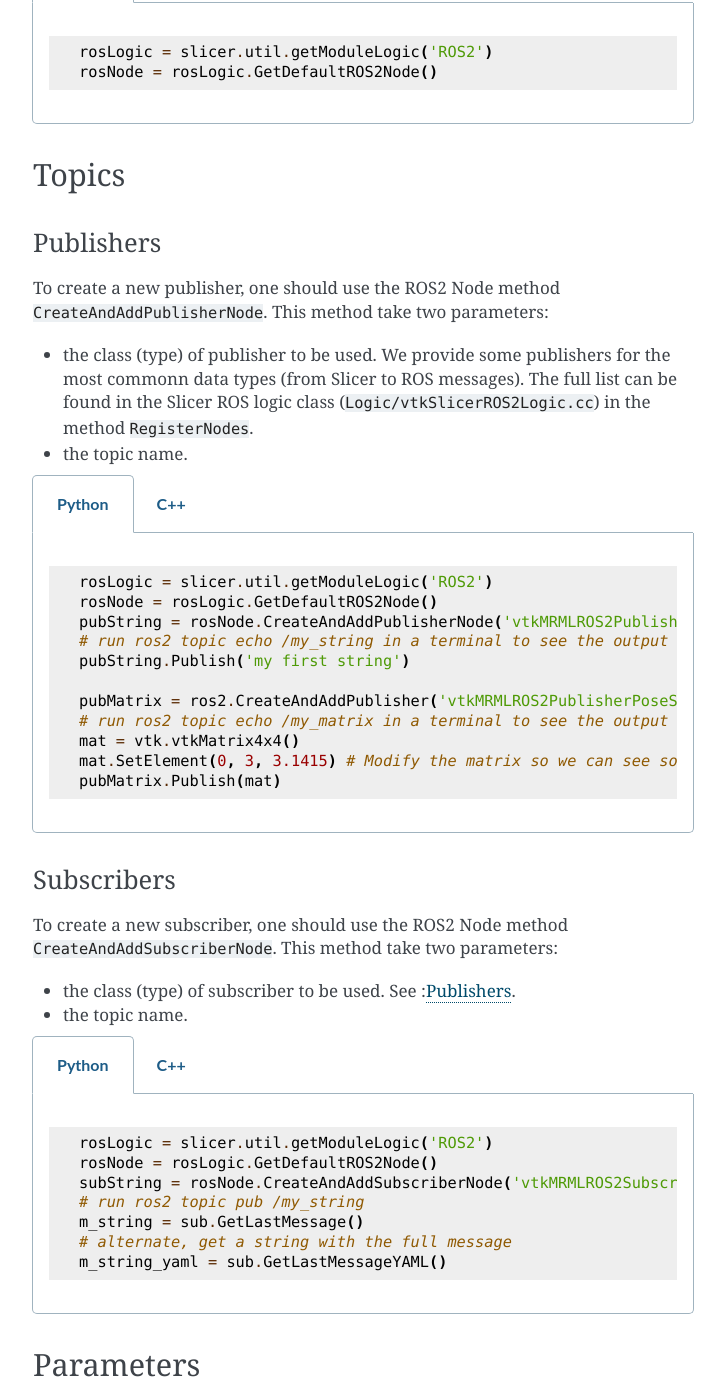
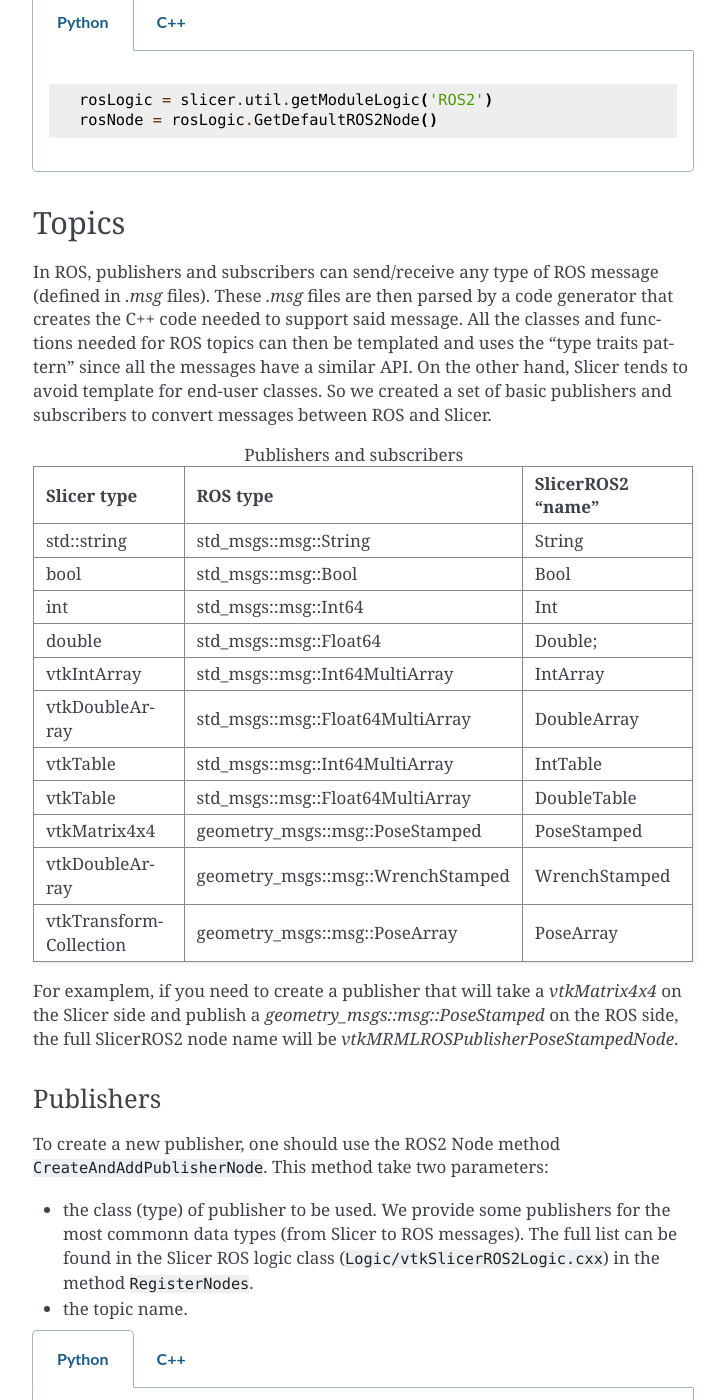
Before and after one commit to rosmed/slicer_ros2_module, a Sphinx documentation site: the page built from docs/pages/mrml-ros-nodes.rst, in a window 1280 px wide and 1400 px high, scrolled down 2328 px. Shown: the whole window, without its empty margins (387-1112 px from the left). Built offline with Sphinx 7.4.7, drawn with Linux system fonts in a browser that asks for light colours; some of the changed text lies outside the part shown.

Commit message:
doc: work in progress

```diff
--- a/docs/pages/mrml-ros-nodes.rst
+++ b/docs/pages/mrml-ros-nodes.rst
@@ -8,6 +8,10 @@ broadcast, Tf2 lookup or parameter client) are all encapsulated as
 Slicer MRML nodes, i.e. derived from the class ``vtkMRMLNode`` and
 added to the MRML Scene.  This allows to leverage some of the Slicer
 features:
+
+* Using Slicer node observer pattern to trigger user code when a new
+  ROS message has been received (subscribers, parameters or Tf2
+  lookups).
 
 * Data visualization using the MRML scene.
 
@@ -170,6 +174,61 @@ To retrieve the default ROS node:
 Topics
 ======
 
+In ROS, publishers and subscribers can send/receive any type of ROS
+message (defined in `.msg` files).  These `.msg` files are then parsed
+by a code generator that creates the C++ code needed to support said
+message.  All the classes and functions needed for ROS topics can then
+be templated and uses the "type traits pattern" since all the messages
+have a similar API.  On the other hand, Slicer tends to avoid template
+for end-user classes.  So we created a set of basic publishers and
+subscribers to convert messages between ROS and Slicer.
+
+.. list-table:: Publishers and subscribers
+   :widths: 30 40 30
+   :header-rows: 1
+
+   * - Slicer type
+     - ROS type
+     - SlicerROS2 "name"
+   * - std::string
+     - std_msgs::msg::String
+     - String
+   * - bool
+     - std_msgs::msg::Bool
+     - Bool
+   * - int
+     - std_msgs::msg::Int64
+     - Int
+   * - double
+     - std_msgs::msg::Float64
+     - Double;
+   * - vtkIntArray
+     - std_msgs::msg::Int64MultiArray
+     - IntArray
+   * - vtkDoubleArray
+     - std_msgs::msg::Float64MultiArray
+     - DoubleArray
+   * - vtkTable
+     - std_msgs::msg::Int64MultiArray
+     - IntTable
+   * - vtkTable
+     - std_msgs::msg::Float64MultiArray
+     - DoubleTable
+   * - vtkMatrix4x4
+     - geometry_msgs::msg::PoseStamped
+     - PoseStamped
+   * - vtkDoubleArray
+     - geometry_msgs::msg::WrenchStamped
+     - WrenchStamped
+   * - vtkTransformCollection
+     - geometry_msgs::msg::PoseArray
+     - PoseArray
+
+For examplem, if you need to create a publisher that will take a
+`vtkMatrix4x4` on the Slicer side and publish a
+`geometry_msgs::msg::PoseStamped` on the ROS side, the full SlicerROS2
+node name will be `vtkMRMLROSPublisherPoseStampedNode`.
+
 .. _publishers:
 
 Publishers
@@ -181,7 +240,7 @@ To create a new publisher, one should use the ROS2 Node method
 * the class (type) of publisher to be used.  We provide some
   publishers for the most commonn data types (from Slicer to ROS
   messages).  The full list can be found in the Slicer ROS logic class
-  (``Logic/vtkSlicerROS2Logic.cc``) in the method ``RegisterNodes``.
+  (``Logic/vtkSlicerROS2Logic.cxx``) in the method ``RegisterNodes``.
 * the topic name.
 
 .. tabs::
@@ -193,11 +252,11 @@ To create a new publisher, one should use the ROS2 Node method
          rosLogic = slicer.util.getModuleLogic('ROS2')
          rosNode = rosLogic.GetDefaultROS2Node()
          pubString = rosNode.CreateAndAddPublisherNode('vtkMRMLROS2PublisherStringNode', '/my_string')
-         # run ros2 topic echo /my_string in a terminal to see the output
+         # run `ros2 topic echo /my_string` in a terminal to see the output
          pubString.Publish('my first string')
 
          pubMatrix = ros2.CreateAndAddPublisher('vtkMRMLROS2PublisherPoseStampedNode', '/my_matrix')
-         # run ros2 topic echo /my_matrix in a terminal to see the output
+         # run `ros2 topic echo /my_matrix` in a terminal to see the output
          mat = vtk.vtkMatrix4x4()
          mat.SetElement(0, 3, 3.1415) # Modify the matrix so we can see something changing
          pubMatrix.Publish(mat)
@@ -229,10 +288,13 @@ To create a new subscriber, one should use the ROS2 Node method
          rosLogic = slicer.util.getModuleLogic('ROS2')
          rosNode = rosLogic.GetDefaultROS2Node()
          subString = rosNode.CreateAndAddSubscriberNode('vtkMRMLROS2SubscriberStringNode', '/my_string')
-         # run ros2 topic pub /my_string
+         # run `ros2 topic pub /my_string` to send a string
          m_string = sub.GetLastMessage()
          # alternate, get a string with the full message
          m_string_yaml = sub.GetLastMessageYAML()
+         # since the subscriber is a MRML node, you can also create an observer with
+         # a callback to trigger some code when a new message is received
+         subString.AddObserver("ModifiedEvent", myCallback)
 
    .. tab:: **C++**
 
```
Also changed, not shown: other parts of docs/pages/mrml-ros-nodes.rst (+1 -1 lines).
